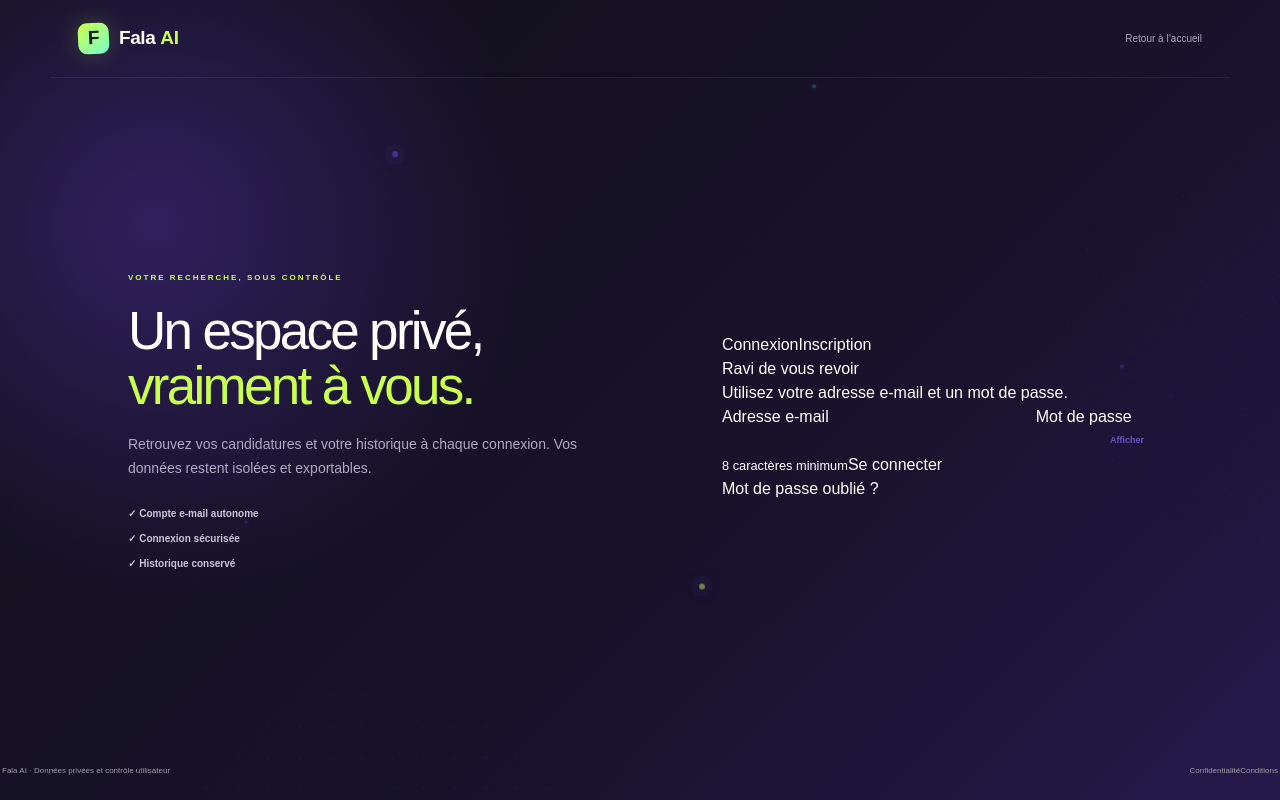
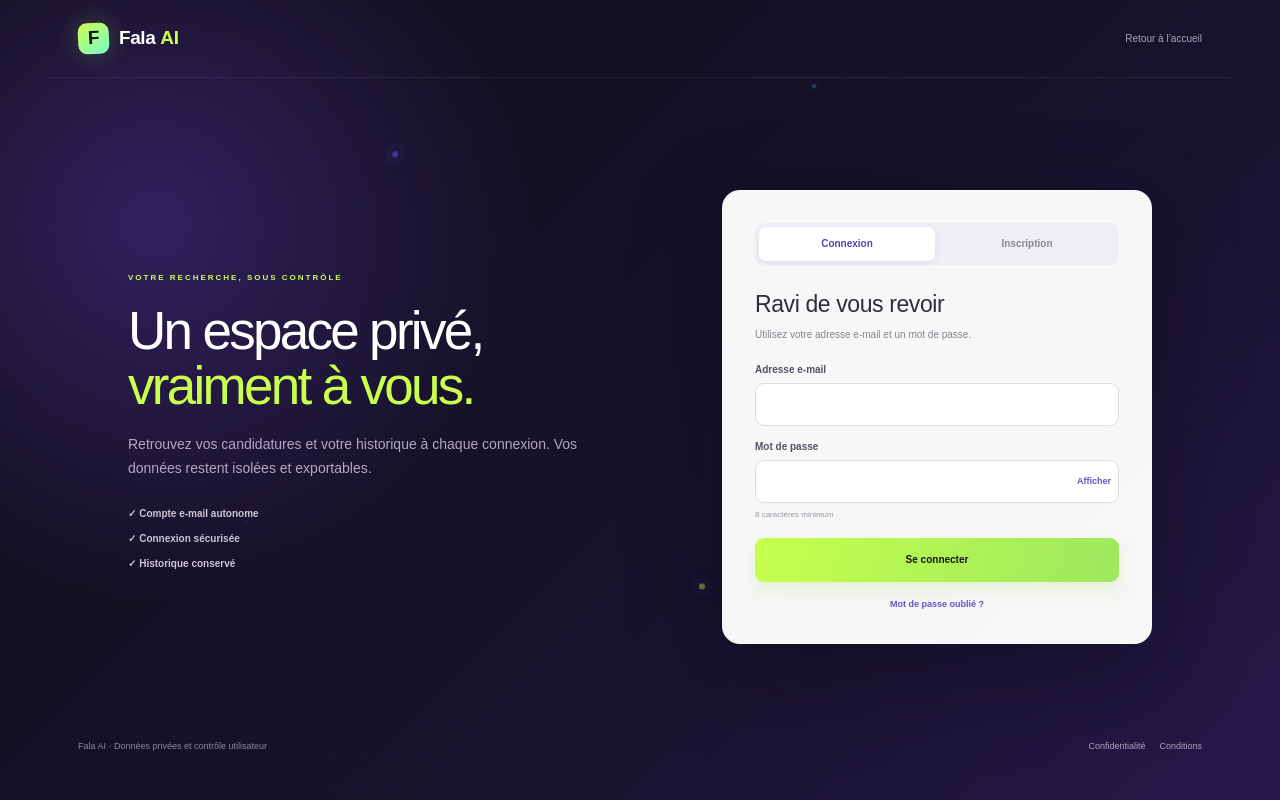
Before and after one commit to POUKONE/fala-ai, a Next.js app: page /auth in a window 1280 px wide. Built offline with nearby package versions, Linux system fonts and the light colour scheme; no server answers.

Commit message:
fix: restore authentication form layout

```diff
--- a/app/globals.css
+++ b/app/globals.css
@@ -353,3 +353,32 @@ button, input, select, textarea { max-width:100%; }
   .auth-nav { height:64px; }
   .auth-layout { min-height:calc(100dvh - 100px); }
 }
+
+/* Authentication form surface (kept explicit so the form remains visible on every viewport). */
+.auth-card { width:100%; padding:32px; border:1px solid #ffffff26; border-radius:18px; color:#302d3a; background:#fffffff7; box-shadow:0 28px 90px #09071166; }
+.auth-tabs { display:grid; grid-template-columns:1fr 1fr; gap:4px; padding:4px; border-radius:9px; background:#f0eef5; }
+.auth-tabs button { min-height:34px; border:0; border-radius:7px; color:#898694; background:transparent; font-size:10px; font-weight:800; cursor:pointer; }
+.auth-tabs button.active { color:#5541b4; background:white; box-shadow:0 2px 6px #211a4314; }
+.auth-card h2 { margin:22px 0 6px; font-size:23px; letter-spacing:-.4px; }
+.auth-subtitle { margin:0 0 20px; color:#85838f; font-size:10px; line-height:1.5; }
+.auth-card form { display:grid; gap:13px; }
+.auth-card label { display:grid; gap:6px; color:#555361; font-size:10px; font-weight:800; }
+.auth-card input:not([type="checkbox"]) { width:100%; height:43px; padding:0 12px; border:1px solid #dfdce7; border-radius:9px; outline:0; color:#302d3a; background:#fff; font-size:11px; }
+.auth-card input:not([type="checkbox"]):focus { border-color:#9989e8; box-shadow:0 0 0 3px #7557ff18; }
+.auth-card label small { color:#9996a2; font-size:8px; font-weight:500; line-height:1.4; }
+.auth-submit { width:100%; min-height:44px; margin-top:4px; border:0; border-radius:9px; color:#17131f; background:linear-gradient(110deg,#c7ff4c,#9de85e); font-size:10px; font-weight:900; cursor:pointer; box-shadow:0 8px 18px #9fdc4a38; }
+.auth-submit:hover { filter:brightness(1.03); transform:translateY(-1px); }
+.auth-submit:disabled { cursor:not-allowed; opacity:.58; transform:none; }
+.auth-forgot { display:block; margin:16px auto 0; border:0; color:#6653c4; background:transparent; font-size:9px; font-weight:800; cursor:pointer; }
+.auth-error,.auth-success { margin:0 0 14px; padding:10px 11px; border-radius:8px; font-size:9px; line-height:1.45; }
+.auth-error { border:1px solid #f0c8c0; color:#9a4436; background:#fff2ef; }
+.auth-success { border:1px solid #c9e7d5; color:#28745a; background:#effaf4; }
+.auth-consent { display:flex!important; grid-template-columns:none!important; align-items:flex-start; gap:8px!important; color:#6e6b78!important; font-size:9px!important; font-weight:500!important; line-height:1.45; }
+.auth-consent input[type="checkbox"] { width:15px; height:15px; flex:0 0 15px; margin:1px 0 0; accent-color:#6653c4; }
+.auth-consent a { color:#5945bf; font-weight:800; }
+.auth-captcha { display:grid; gap:7px; padding:9px; border:1px solid #e4e0ed; border-radius:8px; background:#faf9fc; }
+.auth-captcha small { color:#8c8995; font-size:8px; line-height:1.4; }
+.auth-footer { position:relative; z-index:1; max-width:1180px; margin:auto; padding:0 28px 24px; display:flex; align-items:center; justify-content:space-between; color:#8e879b; font-size:9px; }
+.auth-footer span:last-child { display:flex; gap:14px; }
+.auth-footer a { color:#aaa2b7; text-decoration:none; }
+.auth-footer a:hover { color:white; }
```
